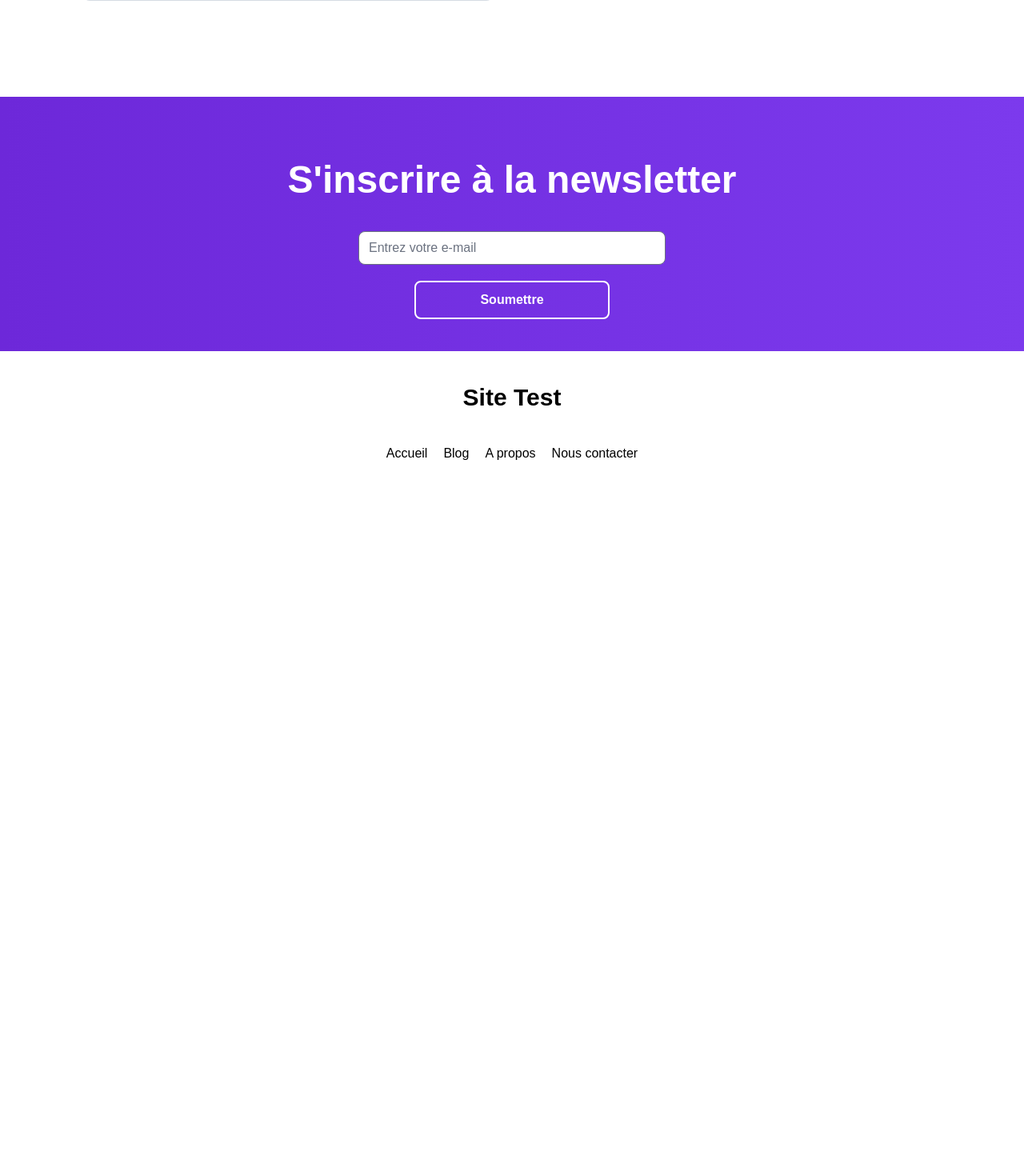
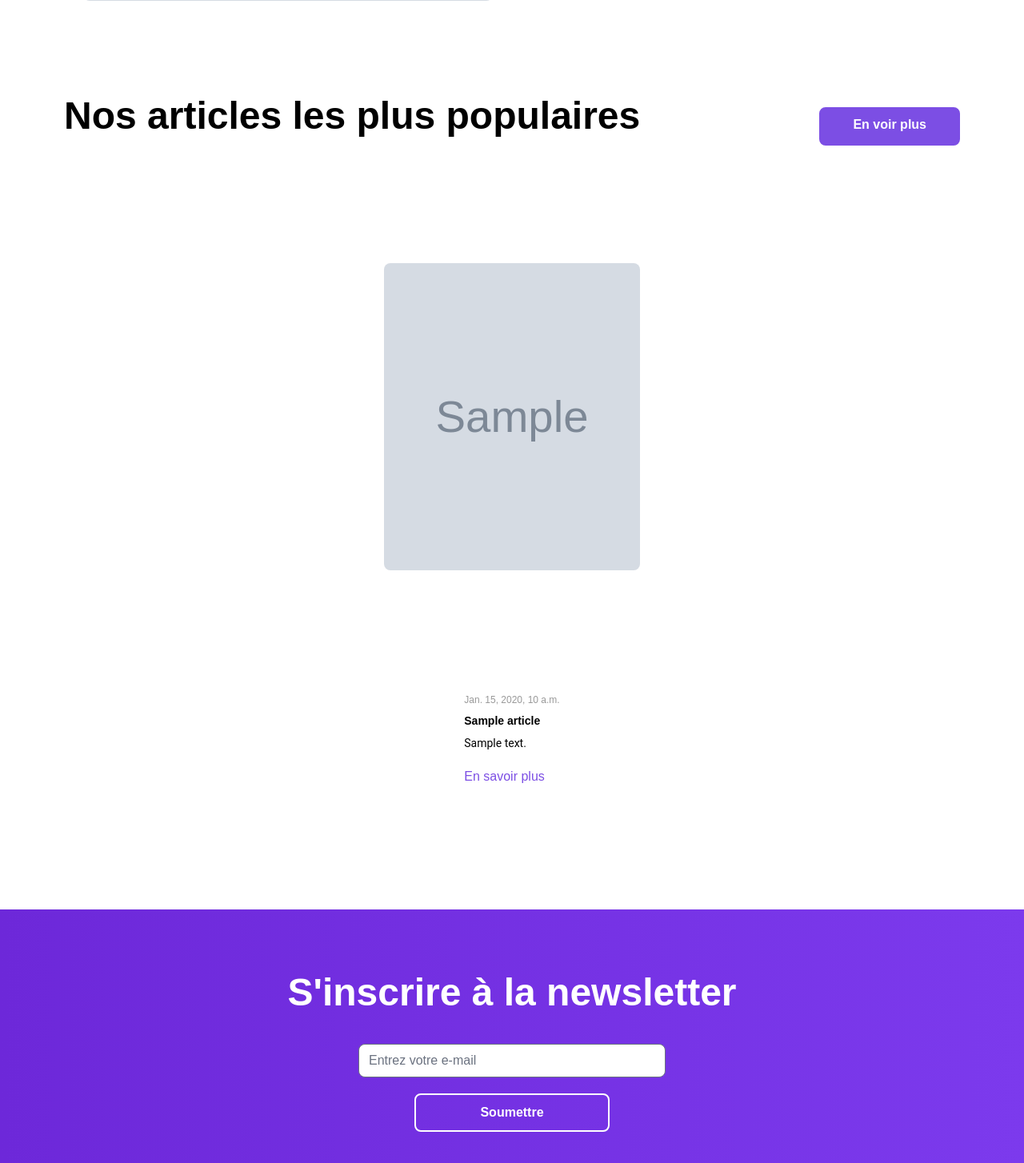
Before and after one commit to mrimbert/demo-django, a Django app: page / in a window 1280 px wide. Shown: the part 1219-2673 px from the top of the page at 80% size. Before the commit the page ends 1794 px from the top, so only its background shows below. Run offline with Django 5.2, Linux system fonts and the light colour scheme; tables that the repository leaves empty hold one stand-in row (values such as "Sample post"); grey boxes marked "Sample" are stand-in pictures; style sheets or scripts are compiled from the project's sources; some libraries are stand-ins or nearby versions.

Commit message:
add like button on article

```diff
--- a/blogsite/admin.py
+++ b/blogsite/admin.py
@@ -11,9 +11,9 @@ admin.site.register(Test)
 # Register your models here.
 
 class ArticleAdmin(admin.ModelAdmin):
-    list_display = ["title", "pub_date", "mod_date"]
+    list_display = ["title", "pub_date", "mod_date", "popular"]
     ordering = ["-mod_date"]
-    list_filter = ["mod_date"]
+    list_filter = ["mod_date", "popular"]
     search_fields = ["title"]
 
 
--- a/blogsite/templates/blog/content-index.html
+++ b/blogsite/templates/blog/content-index.html
@@ -73,6 +73,25 @@
             {%endfor%}
         </div>
 
+
+            <div class="xl:flex xl:flex-row place-items-baseline text-center xl:text-left">
+                <div class="grow"><h1 class="text-5xl font-bold py-10 xl:pb-20">Nos articles les plus populaires</h1></div>
+                <div class="order-last"><a class="text-center my-auto mx-auto w-auto py-2 px-10 bg-primary border-primary text-blanc font-montserrat rounded-lg inline-block box-border border-2 rounded-x1 hover:bg-blanc hover:text-primary hover:border-primary duration-1000 h-12 font-bold" href="/article">En voir plus</b></a></div>
+            </div>
+        <div class="2xl:grid 2xl:grid-cols-3 pt-20 xl:max-w-full gap-5">
+            {%for article in popular_article%}
+            <div class="grid grid-rows-2 place-items-center">
+                <div><img src="{{MEDIA_URL}}{{article.image}}" alt="blog image" class="rounded-lg h-96 max-w-80 max-h-96 object-fill"></div>
+                <div class="pt-10 xl:pr-28 xl:pl-28">
+                    <span class="flex flex-row gap-5 text-xs text-quaternary place-items-center">{{article.pub_date}}</span>
+                    <h2 class="text-3xl font-bold py-2 max-w-96 text-sm">{{article.title}}</h2>
+                    <p class="font-caveat text-justify pb-5 text-sm self-top place-self-stretch max-w-80 xl:max-w-96 truncate text-wrap">{{article.contexte}}</p>
+                    <div><a href="{{article.content_id}}/detail" class="text-primary">En savoir plus</a></div>
+                </div>
+            </div>
+            {%endfor%}
+        </div>
+
     </div>
 </body>
 
--- a/blogsite/urls.py
+++ b/blogsite/urls.py
@@ -6,7 +6,7 @@ app_name = "blogsite"
 urlpatterns = [
         path("", views.index, name="index"),
         path("article/", views.article, name="article"),
-        path("<int:article_id>/detail", views.detail, name="detail"),
+        path("<int:article_id>/detail/", views.detail, name="detail"),
         path("contact/", views.contact, name="contact"),
         path("about/", views.about, name="about"),
 ]
--- a/blogsite/views.py
+++ b/blogsite/views.py
@@ -42,6 +42,7 @@ def index(request):
 
 def detail(request, article_id):
     successForm = request.GET.get('successForm',False)
+    successLike = request.GET.get('successLike', False)
 
     form = MailForm(request.POST)
     if form.is_valid():
@@ -55,7 +56,14 @@ def detail(request, article_id):
          form = MailForm()
 
     article = get_object_or_404(Article, pk=article_id)
-    context = {"article": article, "form":form, "successForm":successForm}
+
+    if 'like' in request.POST:
+        article.popular += 1
+        article.save()
+
+        return redirect("./?successLike=True")
+
+    context = {"article": article, "form":form, "successForm":successForm, "successLike":successLike}
     return render(request, "blog/detail.html", context)
 
 def article(request):
--- a/theme/static/css/dist/styles.css
+++ b/theme/static/css/dist/styles.css
@@ -826,6 +826,10 @@ select {
   height: 3rem;
 }
 
+.h-7 {
+  height: 1.75rem;
+}
+
 .h-96 {
   height: 24rem;
 }
@@ -848,6 +852,10 @@ select {
 
 .w-40 {
   width: 10rem;
+}
+
+.w-7 {
+  width: 1.75rem;
 }
 
 .w-auto {
@@ -1318,6 +1326,10 @@ select {
   transition-duration: 300ms;
 }
 
+.duration-500 {
+  transition-duration: 500ms;
+}
+
 .hover\:border-primary:hover {
   --tw-border-opacity: 1;
   border-color: rgb(124 78 228 / var(--tw-border-opacity));
@@ -1336,6 +1348,10 @@ select {
 .hover\:bg-primary:hover {
   --tw-bg-opacity: 1;
   background-color: rgb(124 78 228 / var(--tw-bg-opacity));
+}
+
+.hover\:stroke-primary:hover {
+  stroke: #7C4EE4;
 }
 
 .hover\:text-primary:hover {
```
Also changed, not shown: blogsite/templates/blog/content-detail.html (+10 -0 lines), blogsite/templates/blog/detail.html (+9 -2 lines), 1 other file.
